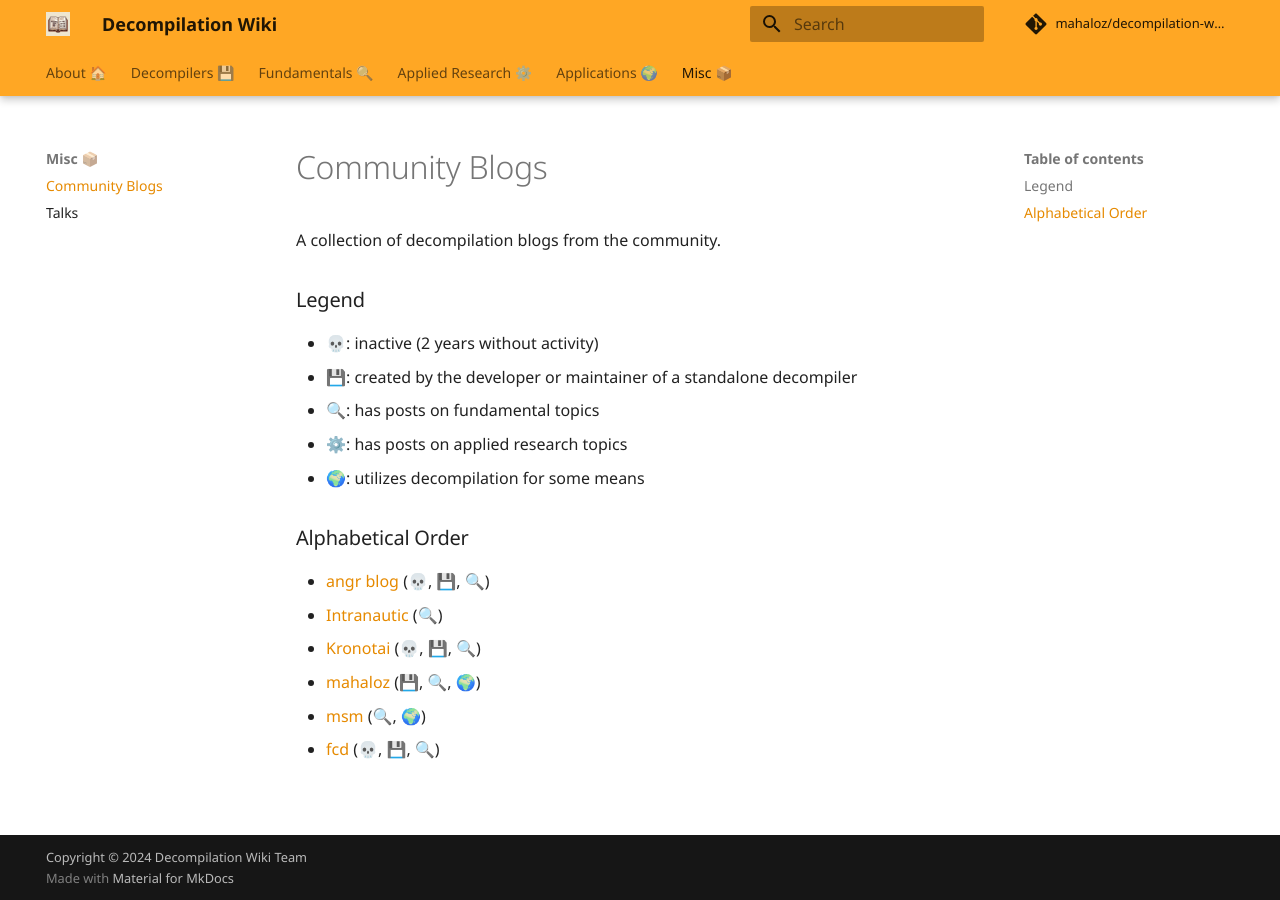
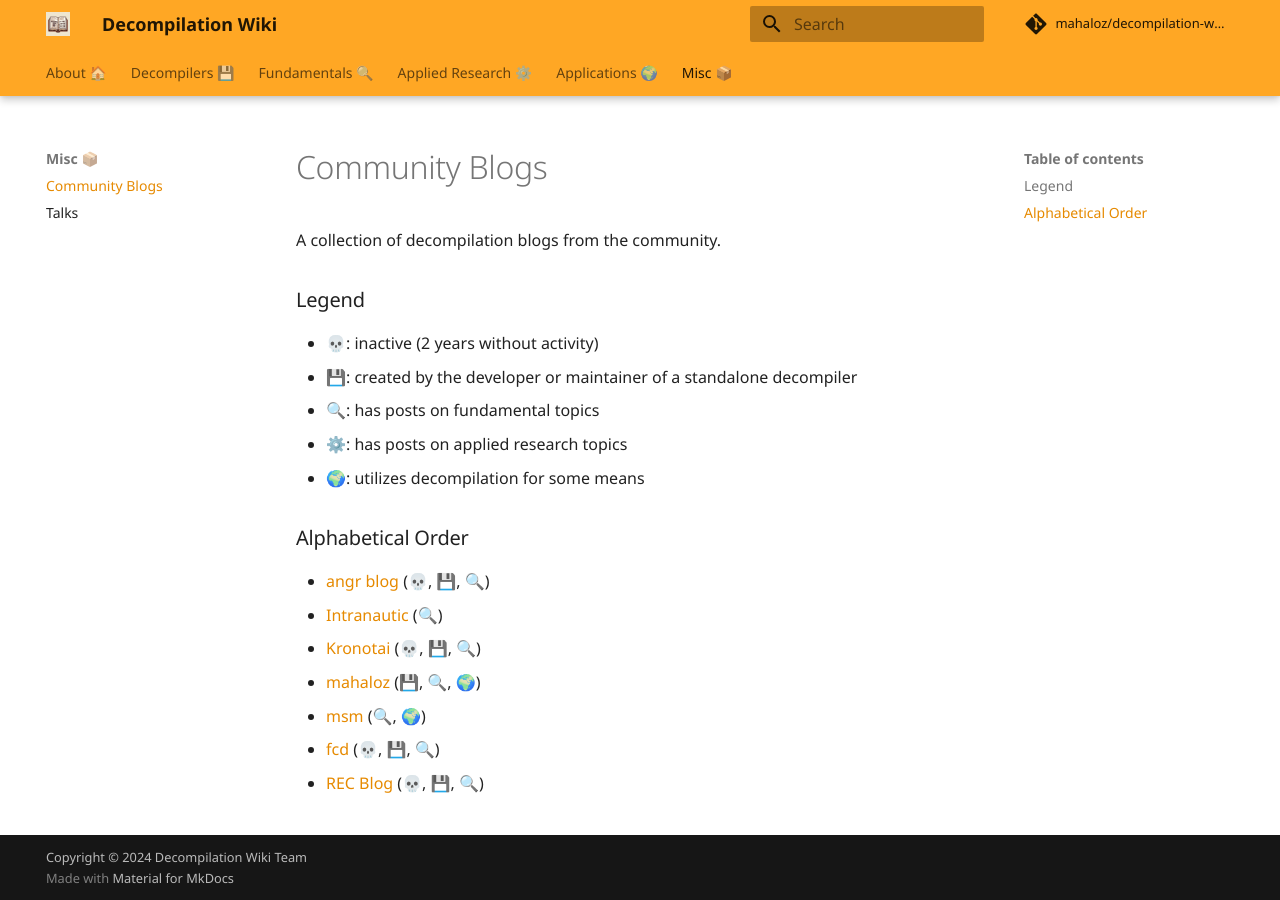
Before and after one commit to mahaloz/decompilation-wiki, an MkDocs documentation site: the page built from docs/misc/blogs.md, in a window 1280 px wide. Built offline with MkDocs 1.6.1 and Material for MkDocs 9.7.7, drawn with Linux system fonts in a browser that asks for light colours; comment, search, counter and statistics services are not loaded.

Commit message:
add REC decompiler blog/articles

```diff
--- a/docs/misc/blogs.md
+++ b/docs/misc/blogs.md
@@ -16,3 +16,4 @@ A collection of decompilation blogs from the community.
 - [mahaloz](https://mahaloz.re/) (💾, 🔍, 🌍)
 - [msm](https://msm.lt/posts/) (🔍, 🌍)
 - [fcd](http://fay59.github.io/fcd/) (💀, 💾, 🔍)
+- [REC Blog](https://www.backerstreet.com/decompiler/introduction.php) (💀, 💾, 🔍)
```
